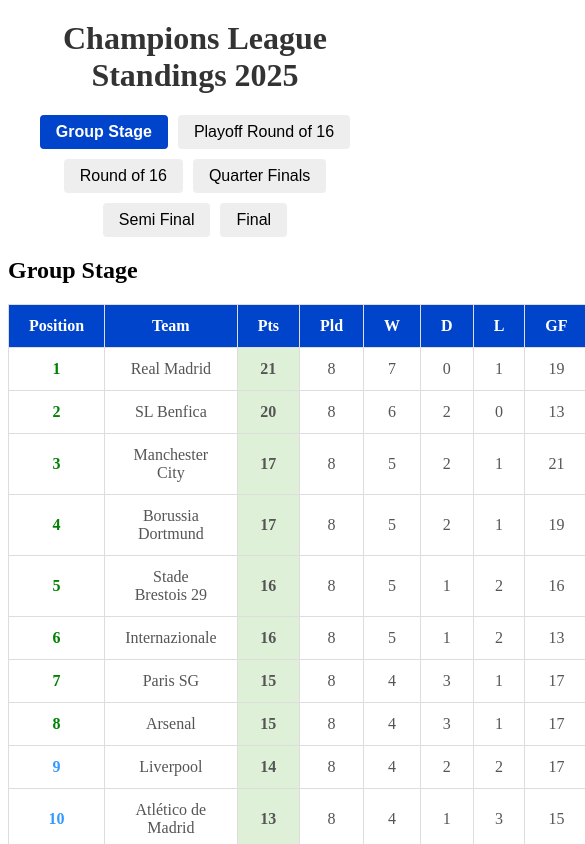
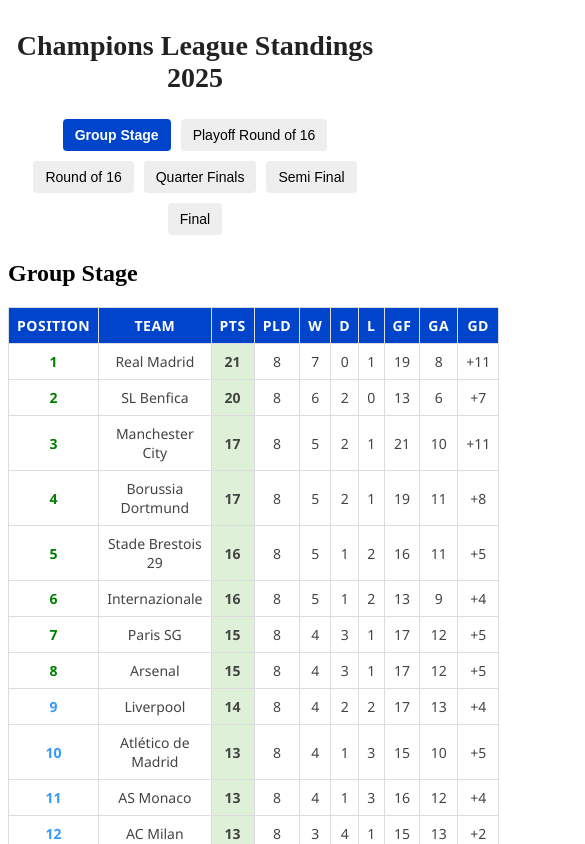
Before and after one commit to MarcusMachado15/whoisgonnawin-clean, a Next.js app: page / in a window 390 px wide. Shown: the top 844 px of the page, 585 px wide, since content can reach past the window. Built offline with nearby package versions, Linux system fonts and the light colour scheme.

Commit message:
Atualiza resultados do Playoff Round of 16 e CSS do site

```diff
--- a/app/styles.css
+++ b/app/styles.css
@@ -3,6 +3,7 @@ table {
   width: 100%;
   border-collapse: collapse;
   margin-top: 20px;
+  font-family: 'Segoe UI', Tahoma, Geneva, Verdana, sans-serif;
 }
 
 th, td {
@@ -10,12 +11,14 @@ th, td {
   text-align: center;
   border: 1px solid #ddd;
   font-size: 16px;
-  color: #555;
+  color: #444;
 }
 
 th {
   background-color: #0044cc;
   color: white;
+  text-transform: uppercase;
+  letter-spacing: 0.5px;
 }
 
 td {
@@ -23,7 +26,7 @@ td {
 }
 
 tr:nth-child(even) {
-  background-color: #f4f4f4;
+  background-color: #f9f9f9;
 }
 
 tr:hover {
@@ -44,9 +47,9 @@ img {
 
 h1 {
   text-align: center;
-  margin-top: 20px;
-  font-size: 32px;
-  color: #333;
+  margin-top: 30px;
+  font-size: 36px;
+  color: #222;
 }
 
 /* Extra styles for tab navigation */
@@ -55,16 +58,21 @@ h1 {
   justify-content: center;
   flex-wrap: wrap;
   gap: 10px;
-  margin: 20px 0;
+  margin: 25px 0;
 }
 
 .tabs button {
-  padding: 8px 16px;
+  padding: 10px 18px;
   border: none;
   background-color: #eee;
   border-radius: 4px;
   cursor: pointer;
   font-size: 16px;
+  transition: background-color 0.2s ease;
+}
+
+.tabs button:hover {
+  background-color: #ccc;
 }
 
 .tabs button.active {
@@ -86,21 +94,36 @@ h1 {
   width: 60px;
 }
 
-/* Color positions 1–8 in green */
 .group-stage tbody tr td:first-child {
   font-weight: bold;
 }
+
 .group-stage tbody tr:nth-child(-n+8) td:first-child {
   color: green;
 }
 
-/* Color positions 9–24 in light blue */
 .group-stage tbody tr:nth-child(n+9):nth-child(-n+24) td:first-child {
   color: #3399ff;
 }
 
-/* Highlight points column in group stage */
 .group-stage td:nth-child(3) {
   background-color: #dff0d8;
   font-weight: bold;
 }
+
+/* Responsive tweak */
+@media (max-width: 768px) {
+  th, td {
+    padding: 8px;
+    font-size: 14px;
+  }
+
+  h1 {
+    font-size: 28px;
+  }
+
+  .tabs button {
+    padding: 8px 12px;
+    font-size: 14px;
+  }
+}
```
